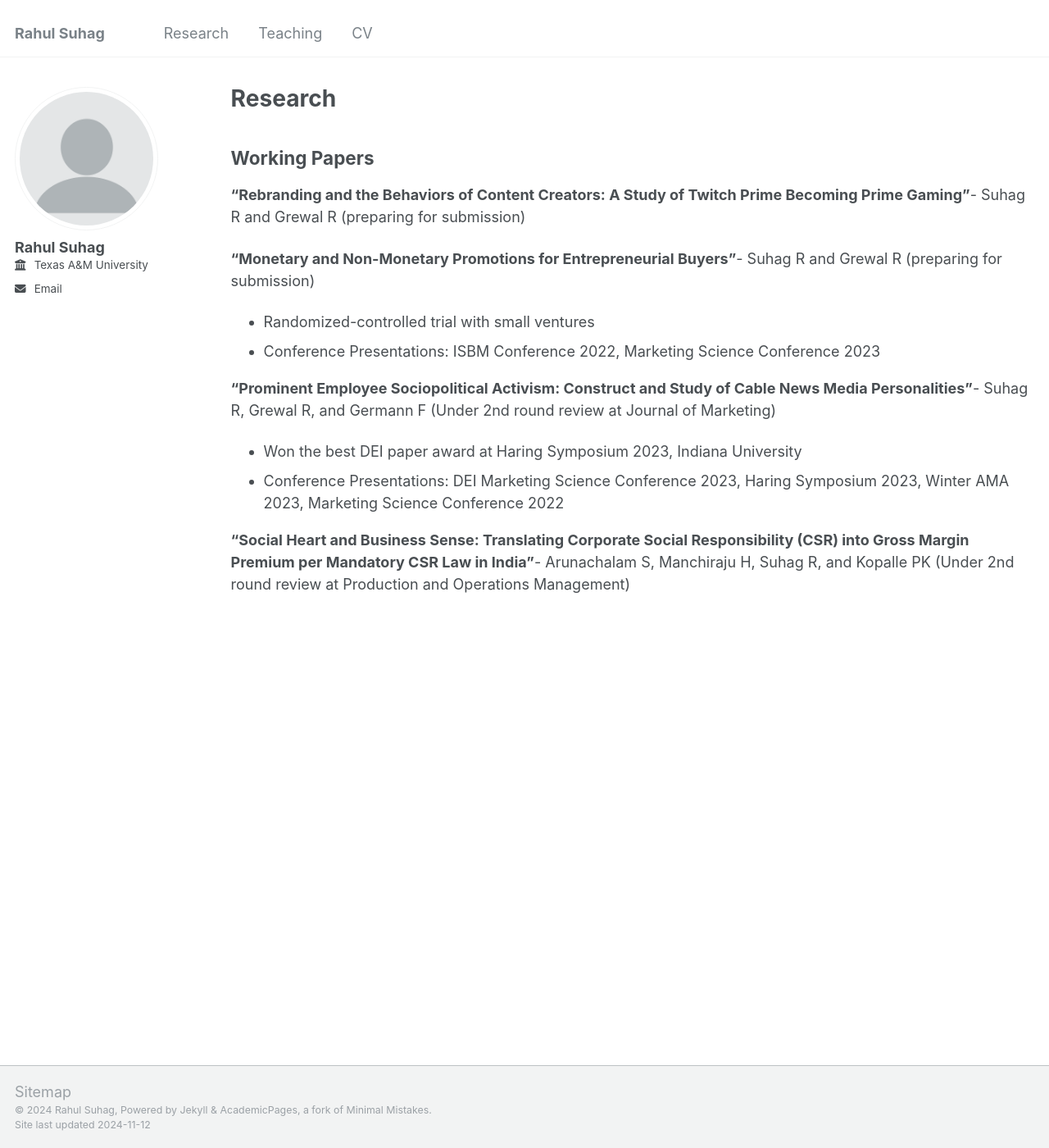
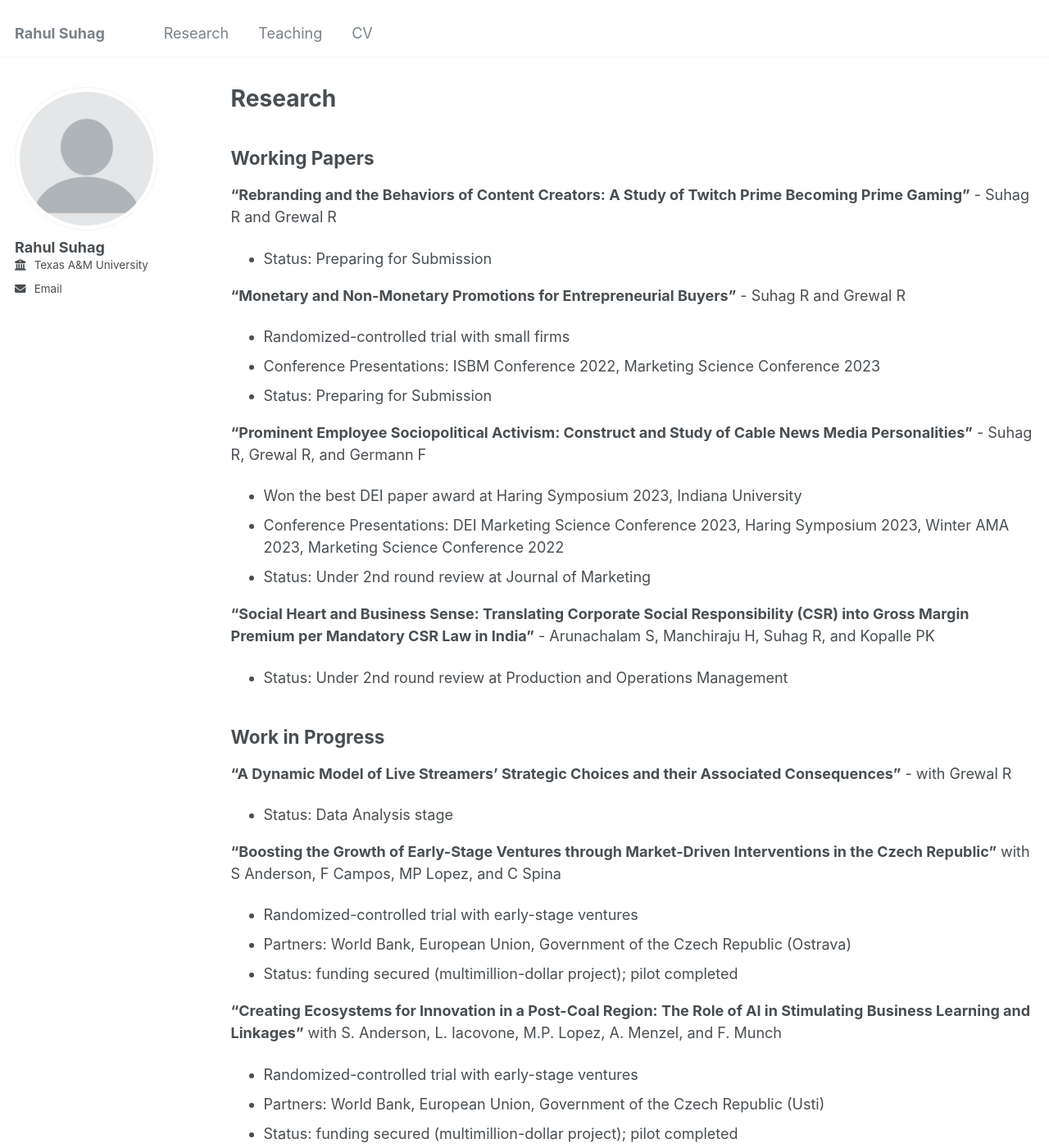
Before and after one commit to rahul-suhag/rahulsuhag.github.io, a Jekyll site: the page built from _pages/research.md, in a window 1280 px wide and 1400 px high. Shown: the whole window at 82% size. Built offline with Jekyll 4.4.1, drawn with Linux system fonts in a browser that asks for light colours.

Commit message:
Update research.md

```diff
--- a/_pages/research.md
+++ b/_pages/research.md
@@ -7,21 +7,37 @@ author_profile: true
 ## Working Papers
 
 **“Rebranding and the Behaviors of Content Creators: A Study of Twitch
-Prime Becoming Prime Gaming”**- Suhag R and Grewal R (preparing for submission)
+Prime Becoming Prime Gaming”** - Suhag R and Grewal R
+  - Status: Preparing for Submission
 
-**“Monetary and Non-Monetary Promotions for Entrepreneurial Buyers”**- Suhag R and Grewal R
-(preparing for submission)
-  - Randomized-controlled trial with small ventures
+**“Monetary and Non-Monetary Promotions for Entrepreneurial Buyers”** - Suhag R and Grewal R
+  - Randomized-controlled trial with small firms
   - Conference Presentations: ISBM Conference 2022, Marketing Science Conference 2023
+  - Status: Preparing for Submission
 
 **“Prominent Employee Sociopolitical Activism: Construct
-and Study of Cable News Media Personalities”**- Suhag R, Grewal R, and Germann F (Under 2nd round review at Journal of
-Marketing)
+and Study of Cable News Media Personalities”** - Suhag R, Grewal R, and Germann F
   - Won the best DEI paper award at Haring Symposium 2023, Indiana University
   - Conference Presentations: DEI Marketing Science Conference 2023, Haring Symposium
     2023, Winter AMA 2023, Marketing Science Conference 2022
+  - Status: Under 2nd round review at Journal of Marketing
 
 **"Social Heart and Business
 Sense: Translating Corporate Social Responsibility (CSR) into Gross Margin Premium per
-Mandatory CSR Law in India"**- Arunachalam S, Manchiraju H, Suhag R, and Kopalle PK (Under 2nd round review at Production and Operations
-Management)
+Mandatory CSR Law in India"** - Arunachalam S, Manchiraju H, Suhag R, and Kopalle PK
+  - Status: Under 2nd round review at Production and Operations Management
+
+## Work in Progress
+
+**“A Dynamic Model of Live Streamers’ Strategic Choices and their Associated Consequences”** - with Grewal R
+  - Status: Data Analysis stage
+
+**“Boosting the Growth of Early-Stage Ventures through Market-Driven Interventions in the Czech Republic”** with S Anderson, F Campos, MP Lopez, and C Spina
+  - Randomized-controlled trial with early-stage ventures
+  - Partners: World Bank, European Union, Government of the Czech Republic (Ostrava)
+  - Status: funding secured (multimillion-dollar project); pilot completed
+
+**“Creating Ecosystems for Innovation in a Post-Coal Region: The Role of AI in Stimulating Business Learning and Linkages”** with S. Anderson, L. Iacovone, M.P. Lopez, A. Menzel, and F. Munch
+  - Randomized-controlled trial with early-stage ventures
+  - Partners: World Bank, European Union, Government of the Czech Republic (Usti)
+  - Status: funding secured (multimillion-dollar project); pilot completed
```
